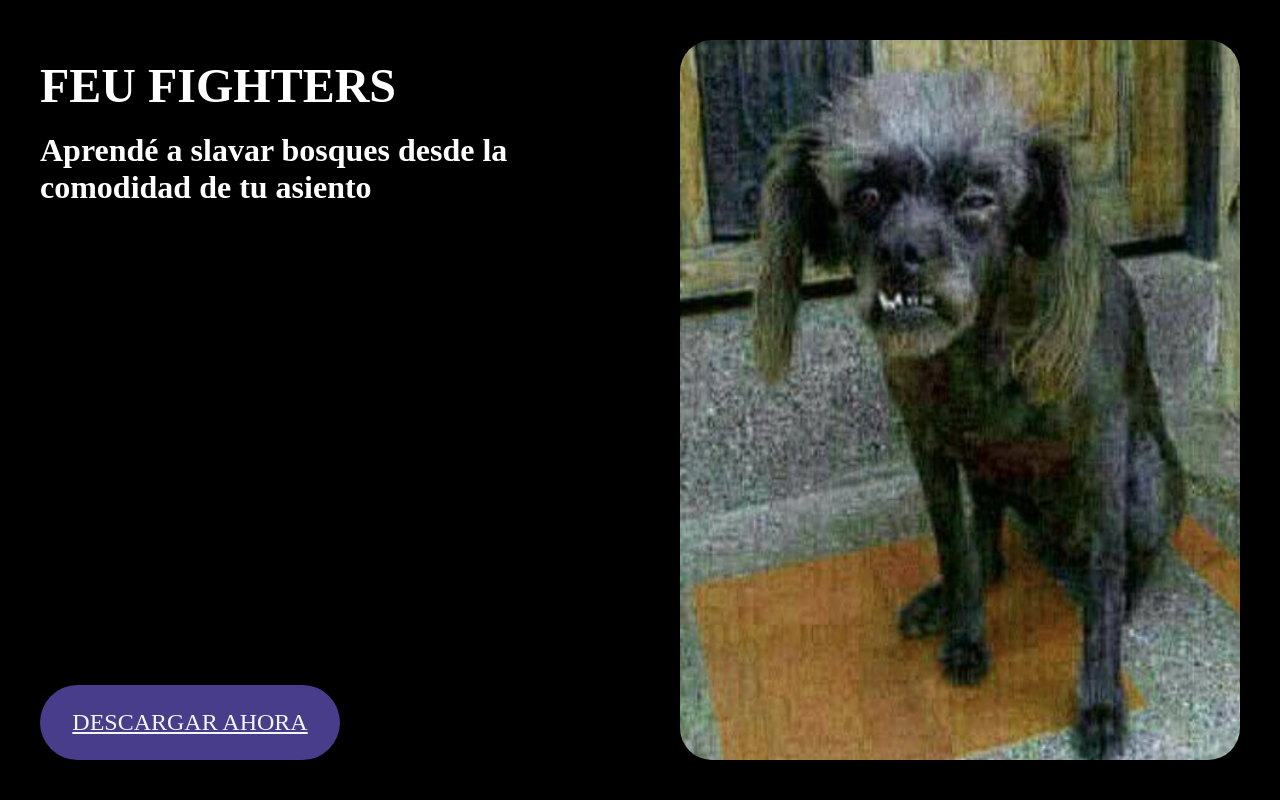
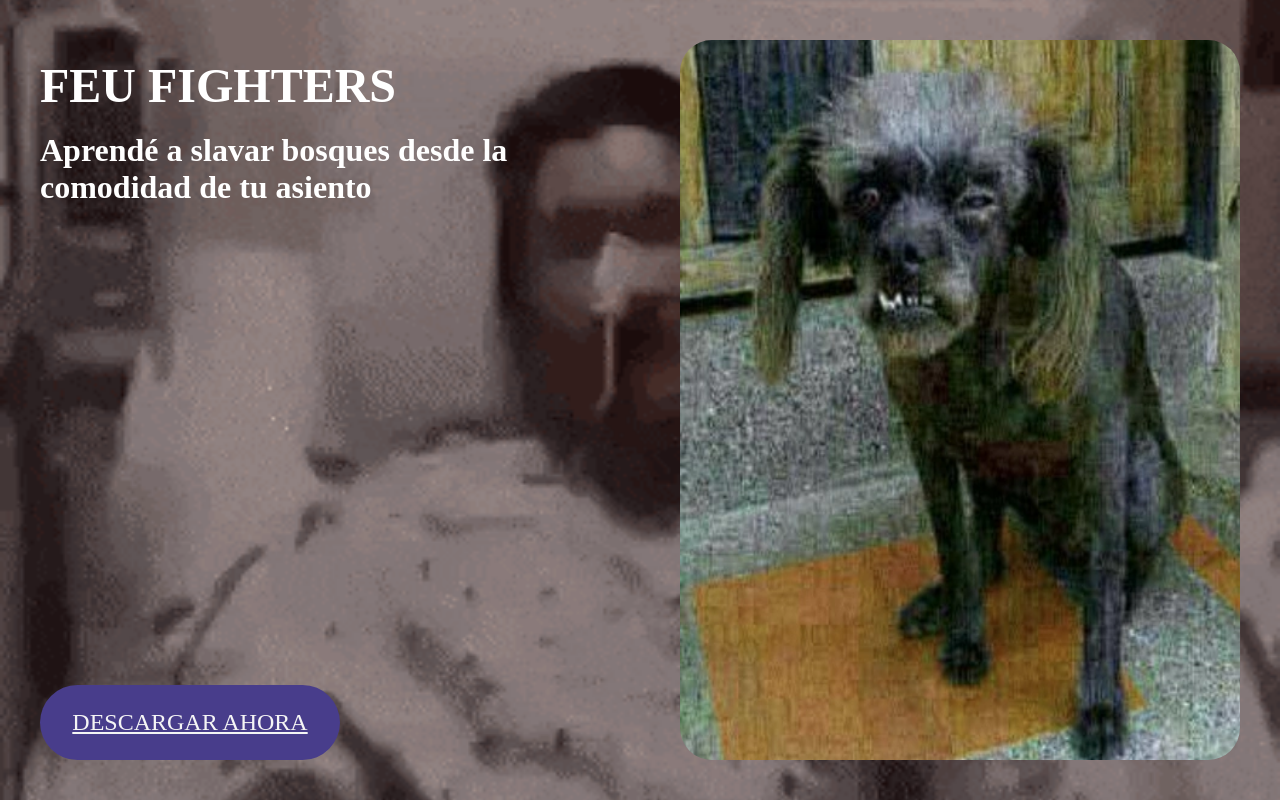
Before and after one commit to ARIELCHOLAKIANSAZ/TP4-Landing-Page-CHOLAKIAN-GALLARDO, a React (Vite) app: page / in a window 1280 px wide. Shown: the top 800 px of the page. Built offline with nearby package versions, Linux system fonts and the light colour scheme.

Commit message:
added something, cant check if it works....

```diff
--- a/src/index.css
+++ b/src/index.css
@@ -3,10 +3,12 @@ body{
   padding: 0;
 }
 header{
+  background-image: url(/assets/markiplier-burning-markiplier.gif);
+  background-size: cover;
+  background-position: center center;
   color: white;
   height: 100vh;
   width: auto;
-  background-color: black;
   display: flex;
   justify-content: space-between;
   align-items: center;
```
Also changed, not shown: assets/markiplier-burning-markiplier.gif (added).
